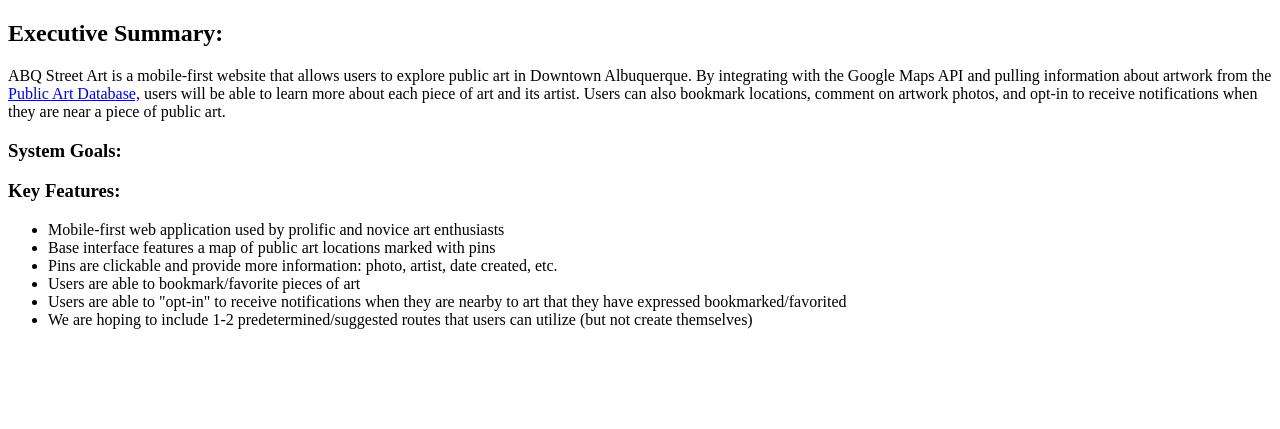
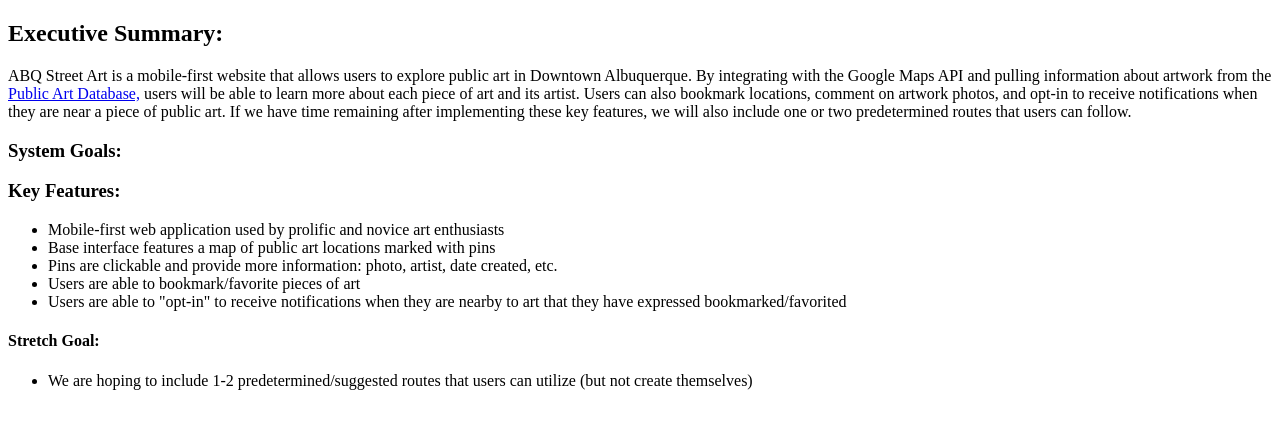
Before and after one commit to samanthaandrews/abq-street-art, a PHP site: page /epic/executive-summary.php in a window 1280 px wide. Shown: the top 429 px of the page. Run offline with PHP 8.4, Linux system fonts and the light colour scheme.

Commit message:
editing html text in executive summary

```diff
--- a/epic/executive-summary.php
+++ b/epic/executive-summary.php
@@ -4,13 +4,9 @@
 		<meta charset="UTF-8">
 		<title>ABQ Street Art Capstone</title>
 	</head>
-	<header>
-		<!--Do we need this information in the nav? I feel like it's redundant as it's below in the bullet points as well. Commenting out for now, open to push back. -Erin 1/31-->
-		<!--<nav><a href="epic/personas/local-artist-persona.php" target="_blank">Local Artist Persona</a> <a href="epic/personas/young-tourist-persona.php" target="_blank">Young Tourist Persona</a> </nav>-->
-	</header>
 	<body>
 		<h2>Executive Summary:</h2>
-		<p>ABQ Street Art is a mobile-first website that allows users to explore public art in Downtown Albuquerque. By integrating with the Google Maps API and pulling information about artwork from the <a href="http://coagisweb.cabq.gov/arcgis/rest/services/public/PublicArt/MapServer/0/query?where=1%3D1&text=&objectIds=&time=&geometry=&geometryType=esriGeometryEnvelope&inSR=&spatialRel=esriSpatialRelIntersects&relationParam=&outFields=*&returnGeometry=true&maxAllowableOffset=&geometryPrecision=&outSR=&returnIdsOnly=false&returnCountOnly=false&orderByFields=&groupByFieldsForStatistics=&outStatistics=&returnZ=false&returnM=false&gdbVersion=&returnDistinctValues=false&f=pjson" target="_blank"> Public Art Database,</a> users will be able to learn more about each piece of art and its artist. Users can also bookmark locations, comment on artwork photos, and opt-in to receive notifications when they are near a piece of public art.</p>
+		<p>ABQ Street Art is a mobile-first website that allows users to explore public art in Downtown Albuquerque. By integrating with the Google Maps API and pulling information about artwork from the <a href="http://coagisweb.cabq.gov/arcgis/rest/services/public/PublicArt/MapServer/0/query?where=1%3D1&text=&objectIds=&time=&geometry=&geometryType=esriGeometryEnvelope&inSR=&spatialRel=esriSpatialRelIntersects&relationParam=&outFields=*&returnGeometry=true&maxAllowableOffset=&geometryPrecision=&outSR=&returnIdsOnly=false&returnCountOnly=false&orderByFields=&groupByFieldsForStatistics=&outStatistics=&returnZ=false&returnM=false&gdbVersion=&returnDistinctValues=false&f=pjson" target="_blank"> Public Art Database,</a> users will be able to learn more about each piece of art and its artist. Users can also bookmark locations, comment on artwork photos, and opt-in to receive notifications when they are near a piece of public art. If we have time remaining after implementing these key features, we will also include one or two predetermined routes that users can follow.</p>
 		<h3>System Goals:</h3>
 		<h3>Key Features:</h3>
 		<ul>
@@ -19,6 +15,9 @@
 			<li>Pins are clickable and provide more information: photo, artist, date created, etc.</li>
 			<li>Users are able to bookmark/favorite pieces of art</li>
 			<li>Users are able to "opt-in" to receive notifications when they are nearby to art that they have expressed bookmarked/favorited</li>
+		</ul>
+			<h4>Stretch Goal:</h4>
+		<ul>
 			<li>We are hoping to include 1-2 predetermined/suggested routes that users can utilize (but not create themselves)</li>
 		</ul>
 	</body>
```
